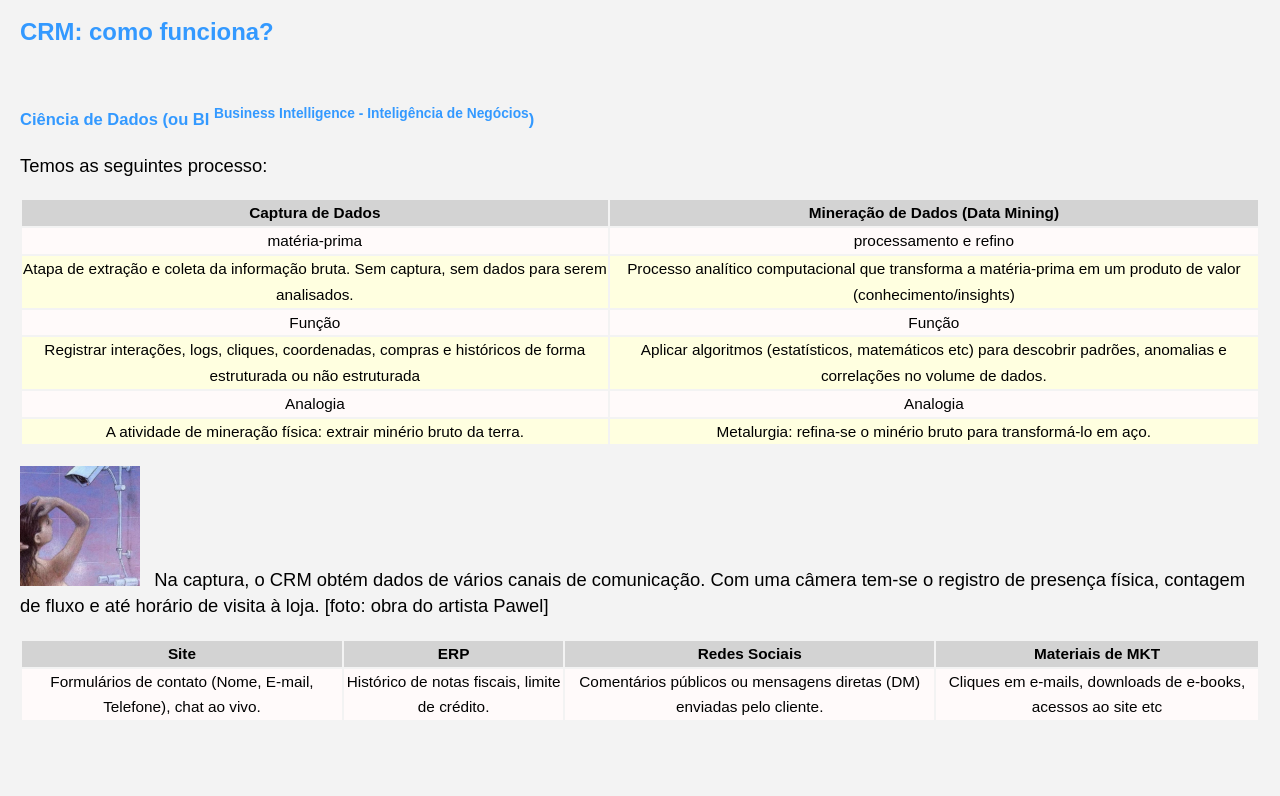
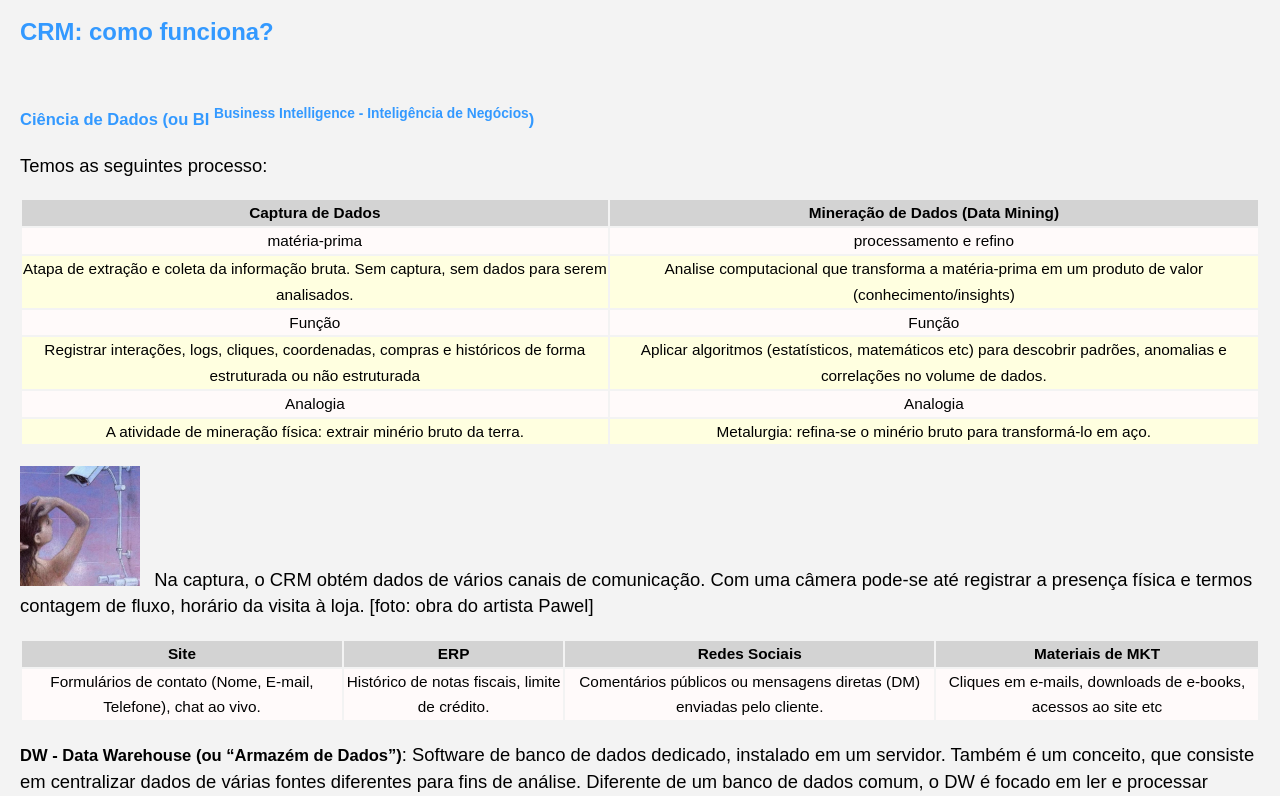
Before and after one commit to Joesynth/joesynth.github.io, a Jekyll site: the page built from _posts/2021-01-02-o-que-e-crm.md, in a window 1280 px wide and 1400 px high, scrolled down 1438 px. Shown: the top 796 px of the window. Built offline with Jekyll 4.4.1, drawn with Linux system fonts in a browser that asks for light colours; some of the changed text lies outside the part shown.

Commit message:
Revise CRM article with improved data capture section

```diff
--- a/_posts/2021-01-02-o-que-e-crm.md
+++ b/_posts/2021-01-02-o-que-e-crm.md
@@ -3,7 +3,6 @@
 - O que é CRM?
 - 7 softwares CRM
 - 🎉️ Bônus!
-
 
 
 
@@ -37,20 +36,26 @@
 |Captura de Dados| Mineração de Dados (Data Mining)|
 |:---:|:---:|
 |matéria-prima| processamento e refino|
-|Atapa de extração e coleta da informação bruta. Sem captura, sem dados para serem analisados.| Processo analítico computacional que transforma a matéria-prima em um produto de valor (conhecimento/insights)|
+|Atapa de extração e coleta da informação bruta. Sem captura, sem dados para serem analisados.| Analise computacional que transforma a matéria-prima em um produto de valor (conhecimento/insights)|
 |Função| Função|
 | Registrar interações, logs, cliques, coordenadas, compras e históricos de forma estruturada ou não estruturada| Aplicar algoritmos (estatísticos, matemáticos etc) para descobrir padrões, anomalias e correlações no volume de dados.|
 | Analogia| Analogia|
 | A atividade de mineração física: extrair minério bruto da terra.| Metalurgia: refina-se o minério bruto para transformá-lo em aço.|
 
 
-<img src="https://joesynth.github.io/image/ti2.png" width="120" /> Na captura, o CRM obtém dados de vários canais de comunicação. Com uma câmera tem-se o registro de presença física, contagem de fluxo e até horário de visita à loja. [foto: obra do artista Pawel]
+<img src="https://joesynth.github.io/image/ti2.png" width="120" /> Na captura, o CRM obtém dados de vários canais de comunicação. Com uma câmera pode-se até registrar a presença física e termos contagem de fluxo, horário da visita à loja. [foto: obra do artista Pawel]
 
 | Site | ERP | Redes Sociais | Materiais de MKT |
 | :---: | :---: | :---: |:---: |
 | Formulários de contato (Nome, E-mail, Telefone), chat ao vivo. | Histórico de notas fiscais, limite de crédito. | Comentários públicos ou mensagens diretas (DM) enviadas pelo cliente. | Cliques em e-mails, downloads de e-books, acessos ao site etc|
 
 
+**DW - Data Warehouse (ou "Armazém de Dados")**: Software de banco de dados dedicado, instalado em um servidor. Também é um conceito, que consiste em centralizar dados de várias fontes diferentes para fins de análise. Diferente de um banco de dados comum, o DW é focado em ler e processar milhões de linhas de uma vez para gerar relatórios complexos. Exemplos desse tipo de software:
+
+    🇷🇺 ClickHouse
+    🇺🇸 Greenplum
+
+Portanto, dados do site, do ERP e do próprio CRM são copiados para o DW. Com toda materia-prima armazenada (de forma centralizada) ela será processada.
 
 
 
@@ -155,26 +160,27 @@
 🖥️ Para instalar em servidor, via de regra Linux 🐧️.
 📜️ AGPL 🎈.
 
+
+
+
 ## 🎉️ Bônus! Outros CRMs
+
+Cada um pode-se instalar em servidor, via de regra Linux 🐧️.
 
 ● EspoCRM
 CRM geral (leads, contas, contatos, oportunidades).
-🖥️ Para instalar em servidor, via de regra Linux 🐧️.
 📜️ GPLv 🎈.
 
 ● Yetiforce
 CRM corporativo completo.
-🖥️ Para instalar em servidor, via de regra Linux 🐧️.
 📜️ GPLv3 🎈.
 
 ● Vtiger CRM (Community Edition).
 CRM vendas e suporte.
-🖥️ Para instalar em servidor, via de regra Linux 🐧️.
 📜️ AGPL 🎈.
 
 ● Zurmo CRM.
 CRM gamificado, pequenas e médias empresas.
-🖥️ Para instalar em servidor, via de regra Linux 🐧️.
 📜️ GPLv3 🎈.
 
 ● X2CRM.
```
